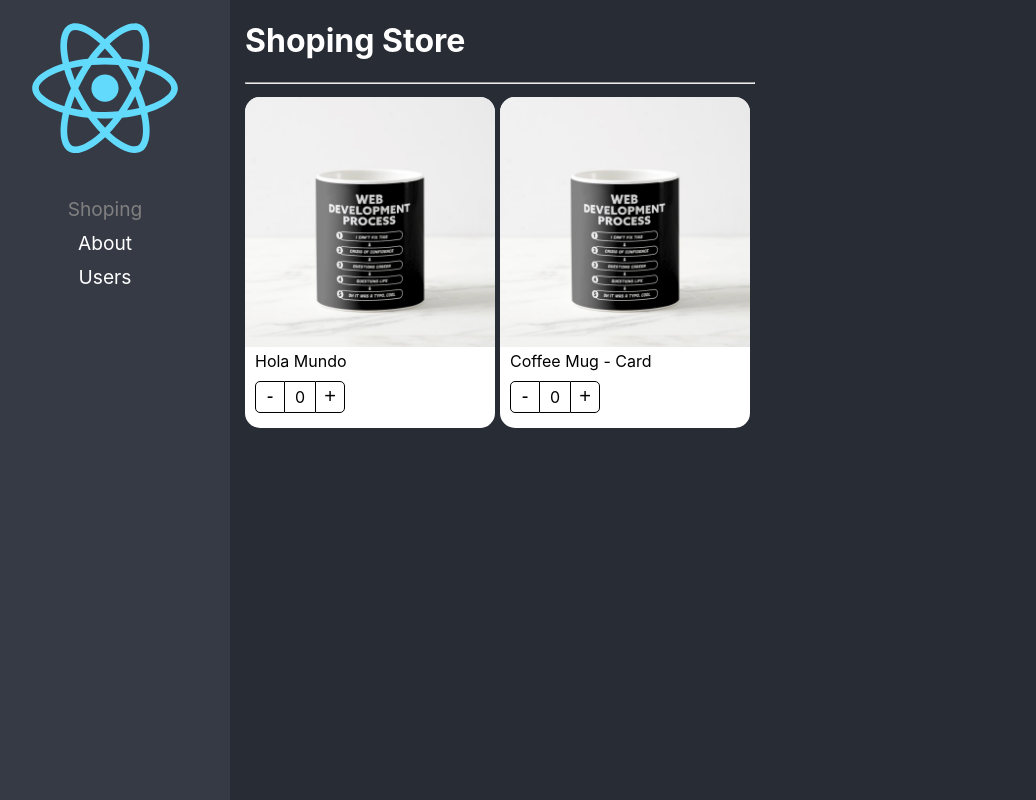
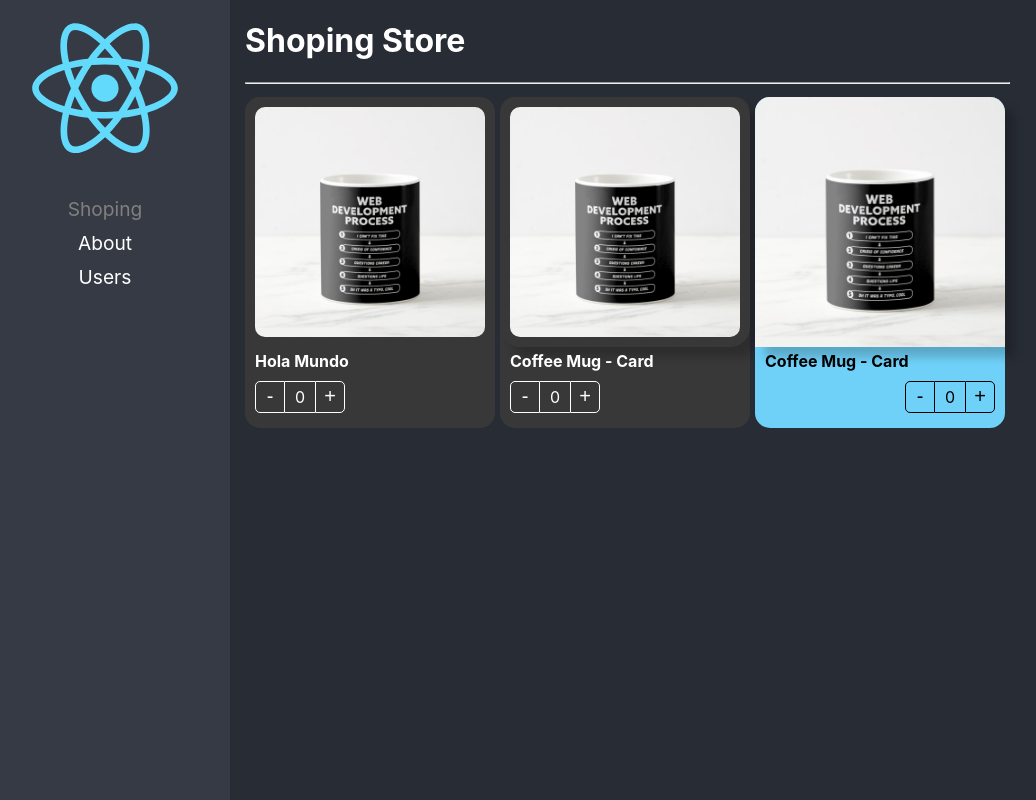
Before and after one commit to Yuk3S4/react-adv, a React (Create React App) app: page /home in a window 1280 px wide. Shown: the whole page, without its empty margins (20-1056 px from the left). Built offline with nearby package versions, Linux system fonts and the light colour scheme.

Commit message:
Component Extend Styles - Listo

```diff
--- a/src/02-component-patterns/components/ProductButtons.tsx
+++ b/src/02-component-patterns/components/ProductButtons.tsx
@@ -1,15 +1,22 @@
-import { useContext } from 'react';
+import { CSSProperties, useContext } from 'react';
 import { ProductContext } from './ProductCard';
 
 import styles from '../styles/styles.module.css';
 
+export interface Props {
+    className?: string;
+    style?: CSSProperties;
+}
 
-export const ProductButtons = () => {
+export const ProductButtons = ({ className, style }: Props) => {
 
     const { increaseBy, counter } = useContext( ProductContext )
 
     return (
-        <div className={ styles.buttonsContainer }>
+        <div
+            className={ `${styles.buttonsContainer} ${ className }` }
+            style={ style }
+        >
             <button
                 className={ styles.buttonMinus }
                 onClick={ () => increaseBy( -1 ) }> - </button>
--- a/src/02-component-patterns/components/ProductCard.tsx
+++ b/src/02-component-patterns/components/ProductCard.tsx
@@ -1,14 +1,20 @@
-import { createContext } from 'react';
+import { createContext, CSSProperties, ReactElement } from 'react';
 
 import { useProduct } from '../hooks/useProduct';
-import { ProductContextProps, ProductCardProps } from '../interfaces/interfaces';
+import { Product, ProductContextProps } from '../interfaces/interfaces';
 
 import styles from '../styles/styles.module.css';
 
 export const ProductContext = createContext({} as ProductContextProps);
 const { Provider } = ProductContext;
+export interface Props {
+    product: Product;
+    children?: ReactElement | ReactElement[];
+    className?: string;
+    style?: CSSProperties
+}
 
-export const ProductCard = ({ children, product }: ProductCardProps ) => {
+export const ProductCard = ({ children, product, className, style }: Props ) => {
 
     const { counter, increaseBy } = useProduct();
 
@@ -18,7 +24,10 @@
             increaseBy,
             product
         }}>
-            <div className={ styles.productCard }>
+            <div
+                className={ `${styles.productCard} ${ className }` }
+                style={ style }
+            >
 
                 { children }
 
--- a/src/02-component-patterns/components/ProductImage.tsx
+++ b/src/02-component-patterns/components/ProductImage.tsx
@@ -1,10 +1,16 @@
-import { useContext } from 'react';
+import { CSSProperties, useContext } from 'react';
 import { ProductContext } from './ProductCard';
 
 import noImage from '../assets/no-image.jpg';
 import styles from '../styles/styles.module.css';
 
-export const ProductImage = ({ img = '' }) => {
+export interface Props {
+    className?: string;
+    img?: string;
+    style?: CSSProperties
+}
+
+export const ProductImage = ({ img, className, style }: Props) => {
 
     const { product } = useContext( ProductContext );
     let imgToShow: string;
@@ -19,6 +25,11 @@
 
 
     return (
-        <img className={ styles.productImg } src={ imgToShow } alt="Product Image" />
+        <img
+            className={ `${styles.productImg} ${ className }` }
+            src={ imgToShow }
+            alt="Product Image"
+            style={ style }
+        />
     )
 }
--- a/src/02-component-patterns/components/ProductTitle.tsx
+++ b/src/02-component-patterns/components/ProductTitle.tsx
@@ -1,14 +1,22 @@
-import { useContext } from "react";
+import { CSSProperties, useContext } from "react";
 import { ProductContext } from "./ProductCard";
 
 import styles from '../styles/styles.module.css';
+export interface Props {
+    className?: string;
+    title?: string;
+    style?: CSSProperties
+}
 
-export const ProductTitle = ({ title }: { title?: string }) => {
+export const ProductTitle = ({ title, className, style }: Props) => {
 
     const { product } = useContext( ProductContext );
 
     return(
-        <span className={ styles.productDescription }>
+        <span
+            className={ `${styles.productDescription} ${ className }` }
+            style={ style }
+        >
             { title ? title : product.title }
         </span>
     )
--- a/src/02-component-patterns/pages/ShopingPage.tsx
+++ b/src/02-component-patterns/pages/ShopingPage.tsx
@@ -1,4 +1,5 @@
 import { ProductCard, ProductImage, ProductTitle, ProductButtons } from '../components';
+import '../styles/custom-styles.css';
 
 const product = {
     id: '1',
@@ -17,16 +18,37 @@
             flexDirection: 'row',
             flexWrap: 'wrap'
         }}>
-            <ProductCard product={ product } >
-                <ProductCard.Image />
-                <ProductCard.Title title={ 'Hola Mundo' } />
-                <ProductCard.Buttons />
+            <ProductCard
+                product={ product }
+                className="bg-dark text-white"
+            >
+                <ProductCard.Image className="custom-image" />
+                <ProductCard.Title title={ 'Hola Mundo' } className="text-bold" />
+                <ProductCard.Buttons className="custom-buttons" />
             </ProductCard>
 
-            <ProductCard product={ product } >
-                <ProductImage />
-                <ProductTitle />
-                <ProductButtons />
+            <ProductCard
+                product={ product }
+                className="bg-dark text-white"
+            >
+                <ProductImage className="custom-image" style={{ boxShadow: '10px 10px 10px rgba(0,0,0,0.2)' }} />
+                <ProductTitle className="text-bold" />
+                <ProductButtons className="custom-buttons" />
+            </ProductCard>
+
+            <ProductCard
+                product={ product }
+                style={{
+                    backgroundColor: '#70D1F8'
+                }}
+            >
+                <ProductImage style={{ boxShadow: '10px 10px 10px rgba(0,0,0,0.2)' }} />
+                <ProductTitle style={{ fontWeight: 'bold' }} />
+                <ProductButtons style={{
+                        display: 'flex',
+                        justifyContent: 'end'
+                    }}
+                />
             </ProductCard>
         </div>
     </div>
--- /dev/null
+++ b/src/02-component-patterns/styles/custom-styles.css
@@ -0,0 +1,24 @@
+
+.bg-dark {
+    background-color: rgb(56, 56, 56);
+}
+
+.text-white {
+    color: white;
+}
+
+.text-bold {
+    font-weight: bold;
+}
+
+.custom-image {
+    border-radius: 20px;
+    padding: 10px;
+    width: calc( 100% - 20px );
+}
+
+.custom-buttons button,
+.custom-buttons div {
+    color: white;
+    border-color: white;
+}
```
Also changed, not shown: src/02-component-patterns/interfaces/interfaces.ts (+10 -12 lines).
